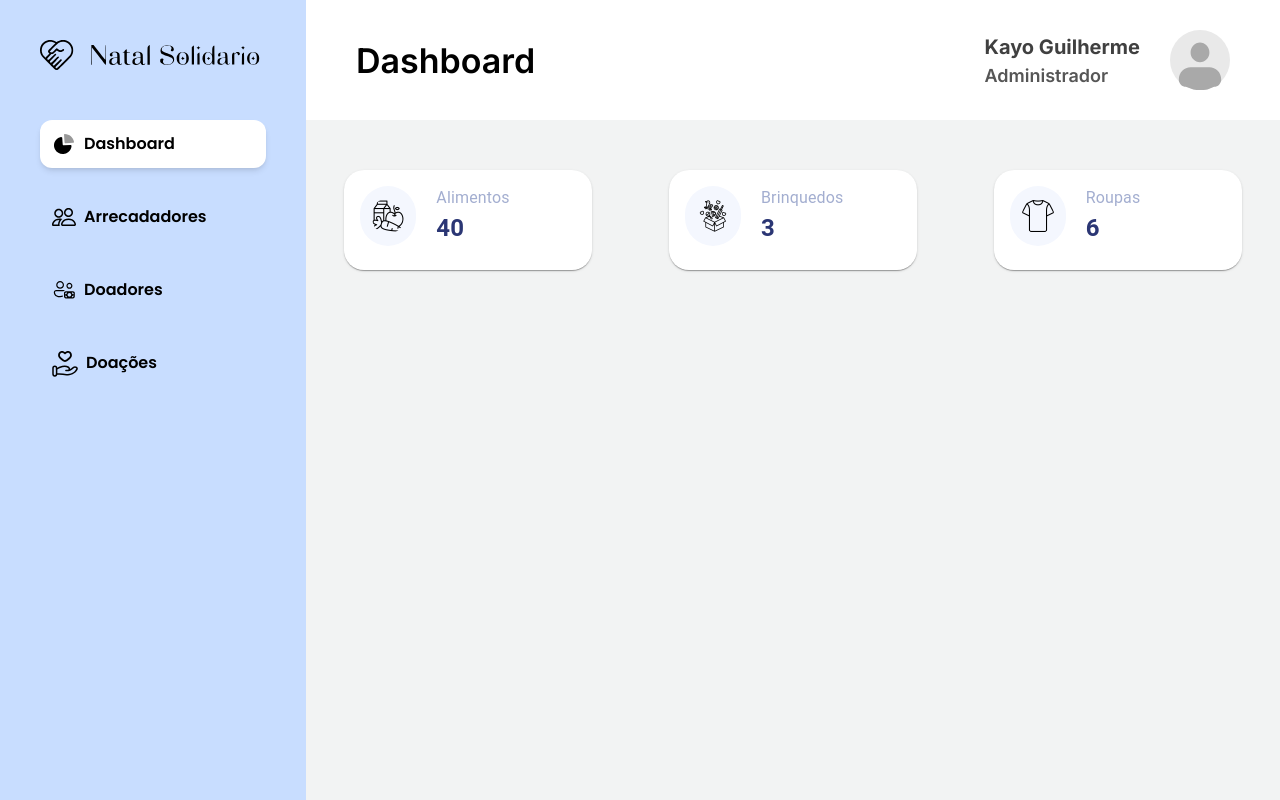
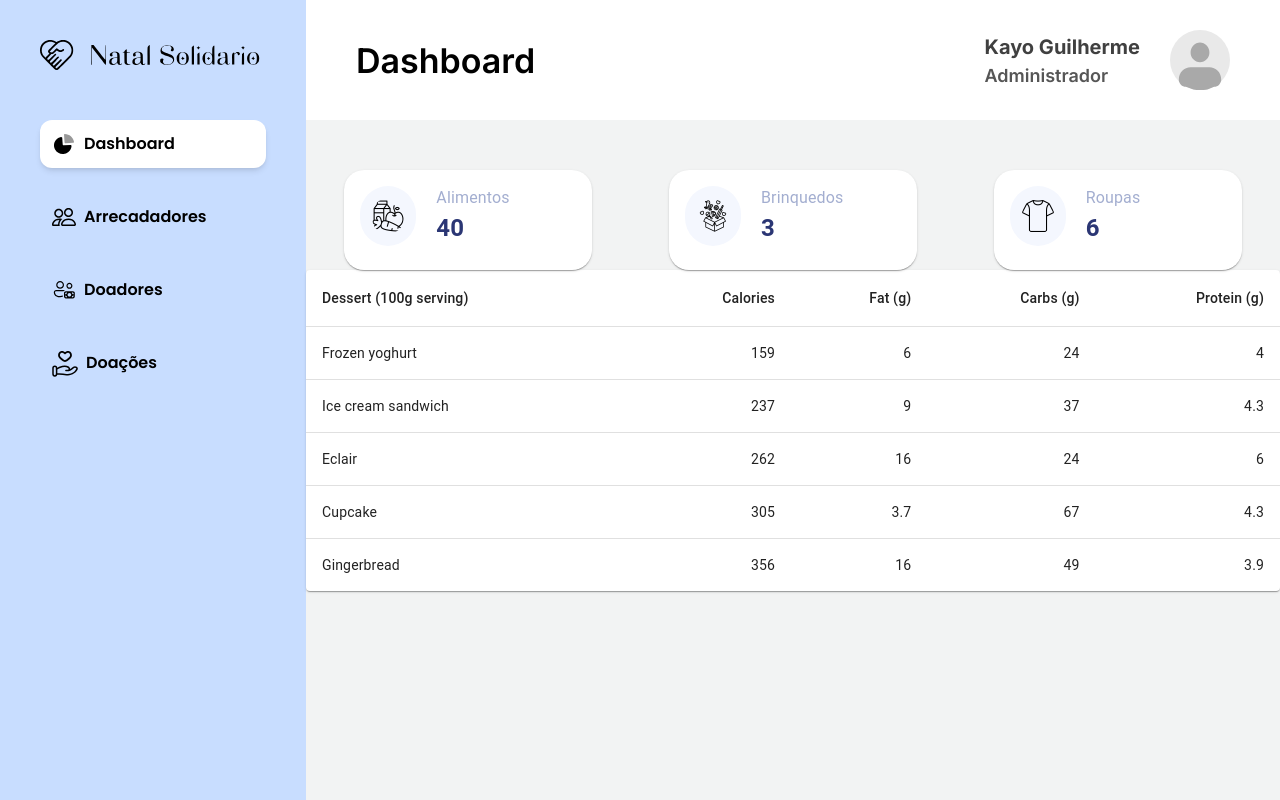
Before and after one commit to gabriellxz/natal_solidario_front, a React (Vite) app: page /dashboard in a window 1280 px wide. Built offline with nearby package versions, Linux system fonts and the light colour scheme.

Commit message:
Iniciando tabela de metas cumpridas

```diff
--- /dev/null
+++ b/src/components/Dashboard/TableTargets.tsx
@@ -0,0 +1,59 @@
+import Table from "@mui/material/Table";
+import TableBody from "@mui/material/TableBody";
+import TableCell from "@mui/material/TableCell";
+import TableContainer from "@mui/material/TableContainer";
+import TableHead from "@mui/material/TableHead";
+import TableRow from "@mui/material/TableRow";
+import Paper from "@mui/material/Paper";
+
+function createData(
+  name: string,
+  calories: number,
+  fat: number,
+  carbs: number,
+  protein: number
+) {
+  return { name, calories, fat, carbs, protein };
+}
+
+const rows = [
+  createData("Frozen yoghurt", 159, 6.0, 24, 4.0),
+  createData("Ice cream sandwich", 237, 9.0, 37, 4.3),
+  createData("Eclair", 262, 16.0, 24, 6.0),
+  createData("Cupcake", 305, 3.7, 67, 4.3),
+  createData("Gingerbread", 356, 16.0, 49, 3.9),
+];
+
+export default function BasicTable() {
+  return (
+    <TableContainer component={Paper}>
+      <Table sx={{ minWidth: 650 }} aria-label="simple table">
+        <TableHead>
+          <TableRow>
+            <TableCell>Dessert (100g serving)</TableCell>
+            <TableCell align="right">Calories</TableCell>
+            <TableCell align="right">Fat&nbsp;(g)</TableCell>
+            <TableCell align="right">Carbs&nbsp;(g)</TableCell>
+            <TableCell align="right">Protein&nbsp;(g)</TableCell>
+          </TableRow>
+        </TableHead>
+        <TableBody>
+          {rows.map((row) => (
+            <TableRow
+              key={row.name}
+              sx={{ "&:last-child td, &:last-child th": { border: 0 } }}
+            >
+              <TableCell component="th" scope="row">
+                {row.name}
+              </TableCell>
+              <TableCell align="right">{row.calories}</TableCell>
+              <TableCell align="right">{row.fat}</TableCell>
+              <TableCell align="right">{row.carbs}</TableCell>
+              <TableCell align="right">{row.protein}</TableCell>
+            </TableRow>
+          ))}
+        </TableBody>
+      </Table>
+    </TableContainer>
+  );
+}
--- a/src/pages/Dashboard/index.tsx
+++ b/src/pages/Dashboard/index.tsx
@@ -1,15 +1,16 @@
 import { Outlet } from "react-router-dom";
 import Header from "../../components/Dashboard/Header";
 import NavSide from "../../components/Dashboard/NavaSide";
+import TableTargets from "../../components/Dashboard/TableTargets";
 
 export default function Dashboard() {
-
   return (
     <main className="flex w-full">
       <NavSide />
       <div className="w-full">
-                <Header/>
-                <Outlet/>
+        <Header />
+        <Outlet />
+        <TableTargets />
       </div>
     </main>
   );
```
Also changed, not shown: src/routes/routes.tsx (+7 -25 lines). Lines whose indentation alone changed are shown as unchanged.
